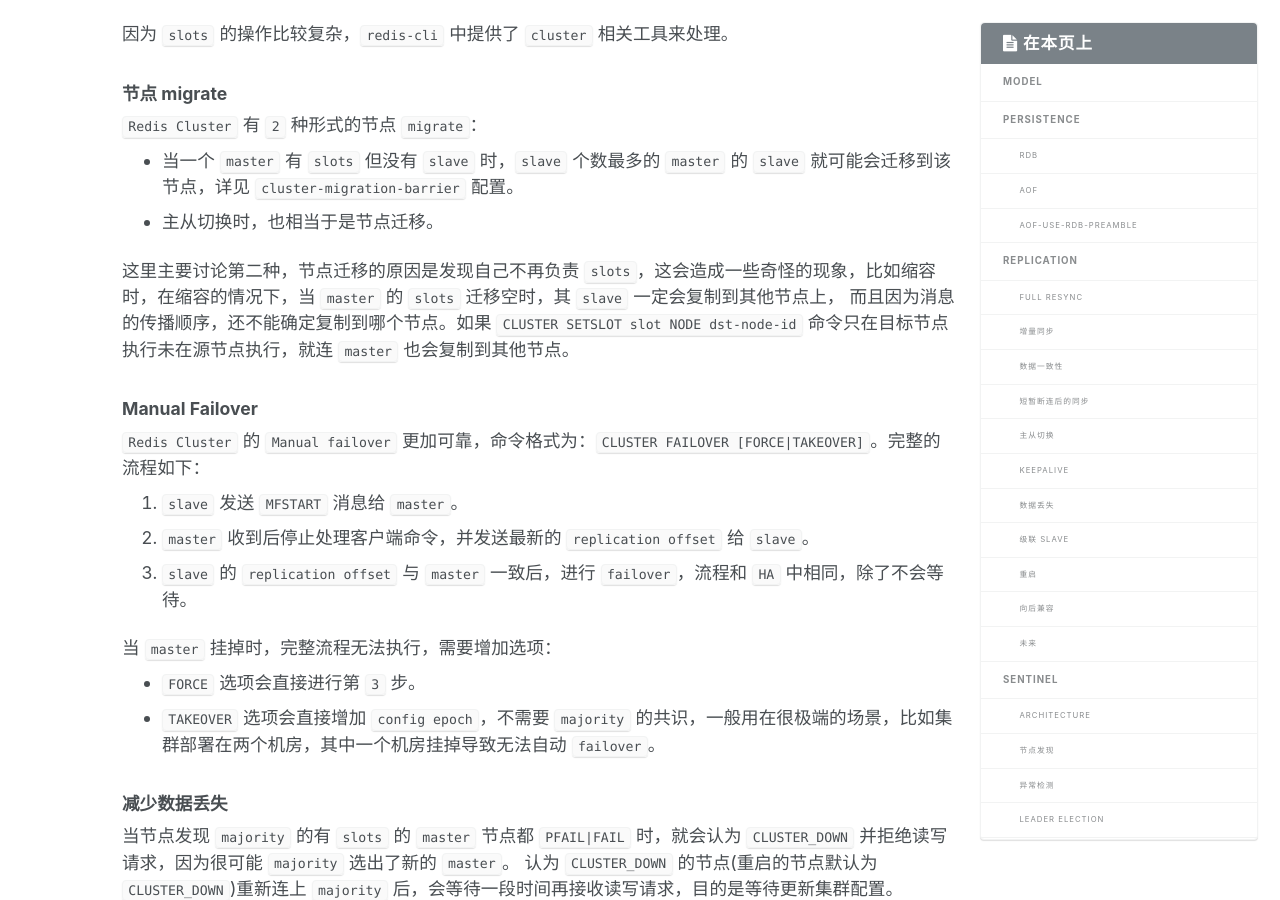
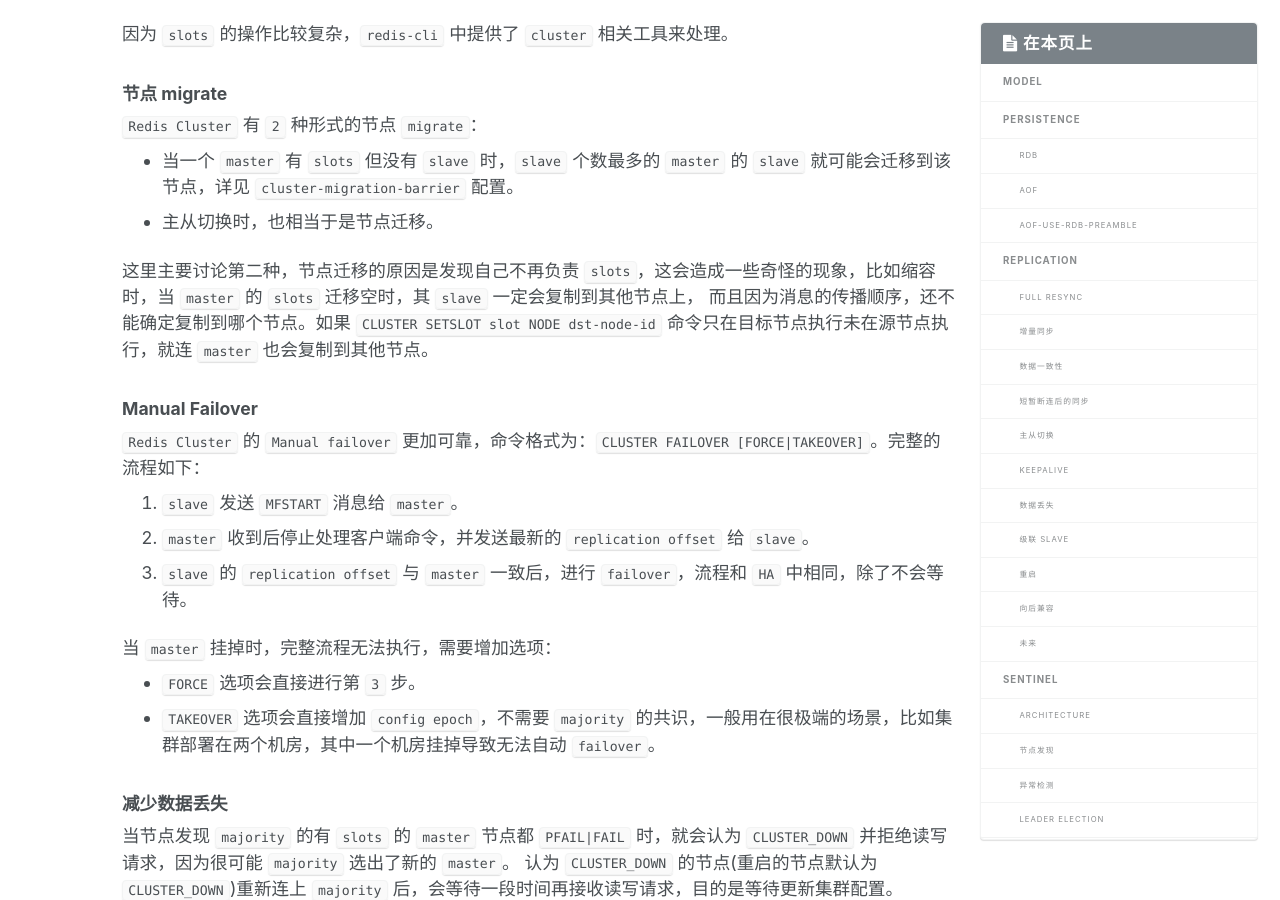
Before and after one commit to youjiali1995/youjiali1995.github.io, a Jekyll site: the page built from _posts/Redis/2018-08-08-redis-architecture.md, in a window 1280 px wide and 900 px high, scrolled down 16231 px. Built offline with Jekyll 4.4.1, drawn with Linux system fonts in a browser that asks for light colours.

Commit message:
modify 2018-08-08-redis-architecture.md

```diff
--- a/_posts/Redis/2018-08-08-redis-architecture.md
+++ b/_posts/Redis/2018-08-08-redis-architecture.md
@@ -425,7 +425,7 @@
 * 当一个 `master` 有 `slots` 但没有 `slave` 时，`slave` 个数最多的 `master` 的 `slave` 就可能会迁移到该节点，详见 `cluster-migration-barrier` 配置。
 * 主从切换时，也相当于是节点迁移。
 
-这里主要讨论第二种，节点迁移的原因是发现自己不再负责 `slots`，这会造成一些奇怪的现象，比如缩容时，在缩容的情况下，当 `master` 的 `slots` 迁移空时，其 `slave` 一定会复制到其他节点上，
+这里主要讨论第二种，节点迁移的原因是发现自己不再负责 `slots`，这会造成一些奇怪的现象，比如缩容时，当 `master` 的 `slots` 迁移空时，其 `slave` 一定会复制到其他节点上，
 而且因为消息的传播顺序，还不能确定复制到哪个节点。如果 `CLUSTER SETSLOT slot NODE dst-node-id` 命令只在目标节点执行未在源节点执行，就连 `master` 也会复制到其他节点。
 
 ### Manual Failover
```
